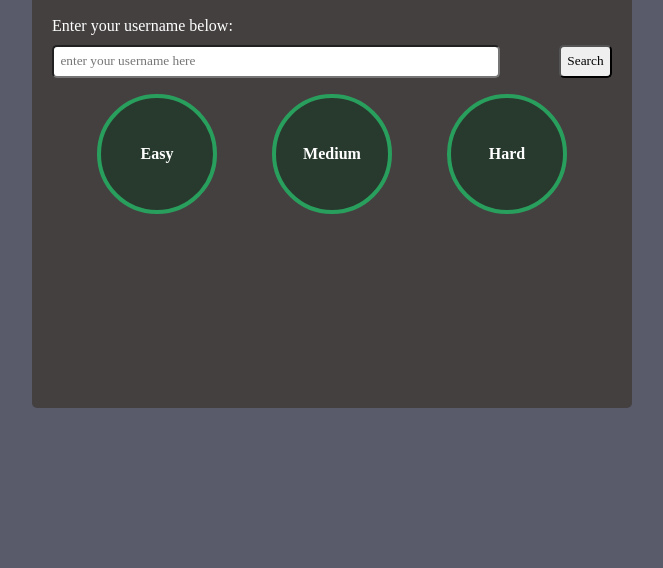
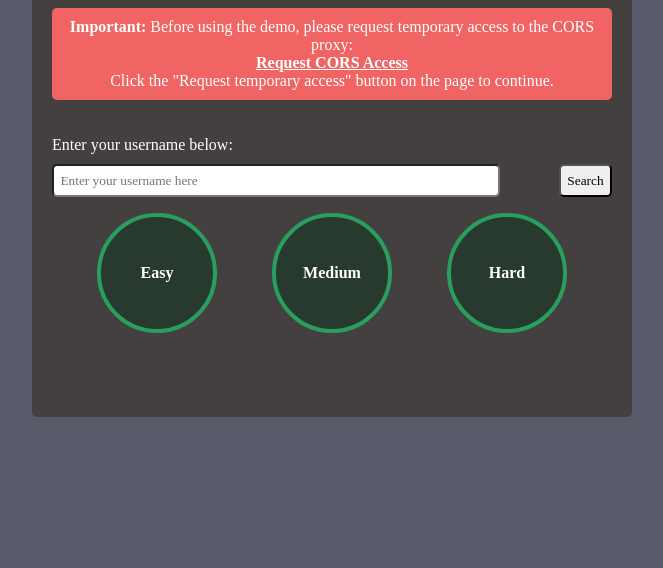
Before and after one commit to deepanshsingh22/LeetMetric, a plain HTML site: page index.html in a window 1280 px wide. Shown: the part 232-800 px from the top of the page, without its empty margins (308-971 px from the left). Drawn offline with Linux system fonts and the light colour scheme.

Commit message:
Update index.html

```diff
--- a/index.html
+++ b/index.html
@@ -3,7 +3,30 @@
 <head>
     <meta charset="UTF-8">
     <meta name="viewport" content="width=device-width, initial-scale=1.0">
-    <title>LeetMetric</title>
+    <title>LeetMetric - LeetCode User Stats Dashboard</title>
+
+    <!-- Meta Description for search engine results -->
+    <meta name="description" content="LeetMetric is a lightweight web app that lets you check your LeetCode problem-solving stats, broken down by Easy, Medium, and Hard difficulty levels.">
+
+    <!-- Keywords relevant to your site (search engines use this) -->
+    <meta name="keywords" content="LeetMetric, LeetCode, problem-solving stats, programming, coding, dashboard, easy, medium, hard, real-time data">
+
+    <!-- Author of the website -->
+    <meta name="author" content="Deepansh Singh">
+
+    <!-- Open Graph Tags for social media sharing -->
+    <meta property="og:title" content="LeetMetric - LeetCode User Stats Dashboard">
+    <meta property="og:description" content="Track your LeetCode problem-solving stats across difficulty levels with LeetMetric. Real-time data from LeetCode API.">
+    <meta property="og:image" content="URL_to_image_for_social_media_preview"> <!-- Optional: Image for social media previews -->
+    <meta property="og:url" content="https://your-site-url.com">
+    <meta property="og:type" content="website">
+
+    <!-- Twitter Card Meta Tags for better preview on Twitter -->
+    <meta name="twitter:card" content="summary_large_image">
+    <meta name="twitter:title" content="LeetMetric - LeetCode User Stats Dashboard">
+    <meta name="twitter:description" content="Track your LeetCode problem-solving stats with LeetMetric. Real-time data from the LeetCode API.">
+    <meta name="twitter:image" content="URL_to_image_for_twitter_preview"> <!-- Optional: Image for Twitter preview -->
+
     <link rel="stylesheet" href="style.css">
 </head>
 <body>
@@ -14,10 +37,17 @@
         stats -->
         <h1>LeetMetric</h1>
 
+        <!-- Note about CORS access -->
+        <div class="cors-info">
+            <p><strong>Important:</strong> Before using the demo, please request temporary access to the CORS proxy:</p>
+            <a href="https://cors-anywhere.herokuapp.com/corsdemo" target="_blank" class="cors-link">Request CORS Access</a>
+            <p>Click the "Request temporary access" button on the page to continue.</p>
+        </div>
+
         <div class="user-container">
             <p>Enter your username below:</p>
             <div class="user-input-container">
-                <input type="text" placeholder="enter your username here" id="user-input">
+                <input type="text" placeholder="Enter your username here" id="user-input">
                 <button id="search-btn">Search</button>
             </div>
         </div>
@@ -33,14 +63,14 @@
                     </div>
                 </div>
 
-                <div class="progress-item ">
+                <div class="progress-item">
                     <div class="medium-progress circle">
                         <span id="medium-label"></span>
                         <p>Medium</p>
                     </div>
                 </div>
 
-                <div class="progress-item ">
+                <div class="progress-item">
                     <div class="hard-progress circle">
                         <span id="hard-label"></span>
                         <p>Hard</p>
@@ -50,14 +80,14 @@
             </div>
 
             <div class="stats-cards">
-                <!-- directly populate card here from the JS code -->
+                <!-- Cards populated dynamically from the JS -->
             </div>
 
         </div>
 
     </div>
 
-<!--     <script src="script.js"></script> -->
+    <!-- <script src="script.js"></script> -->
     <script src="script2.js"></script>
 </body>
 </html>
```
